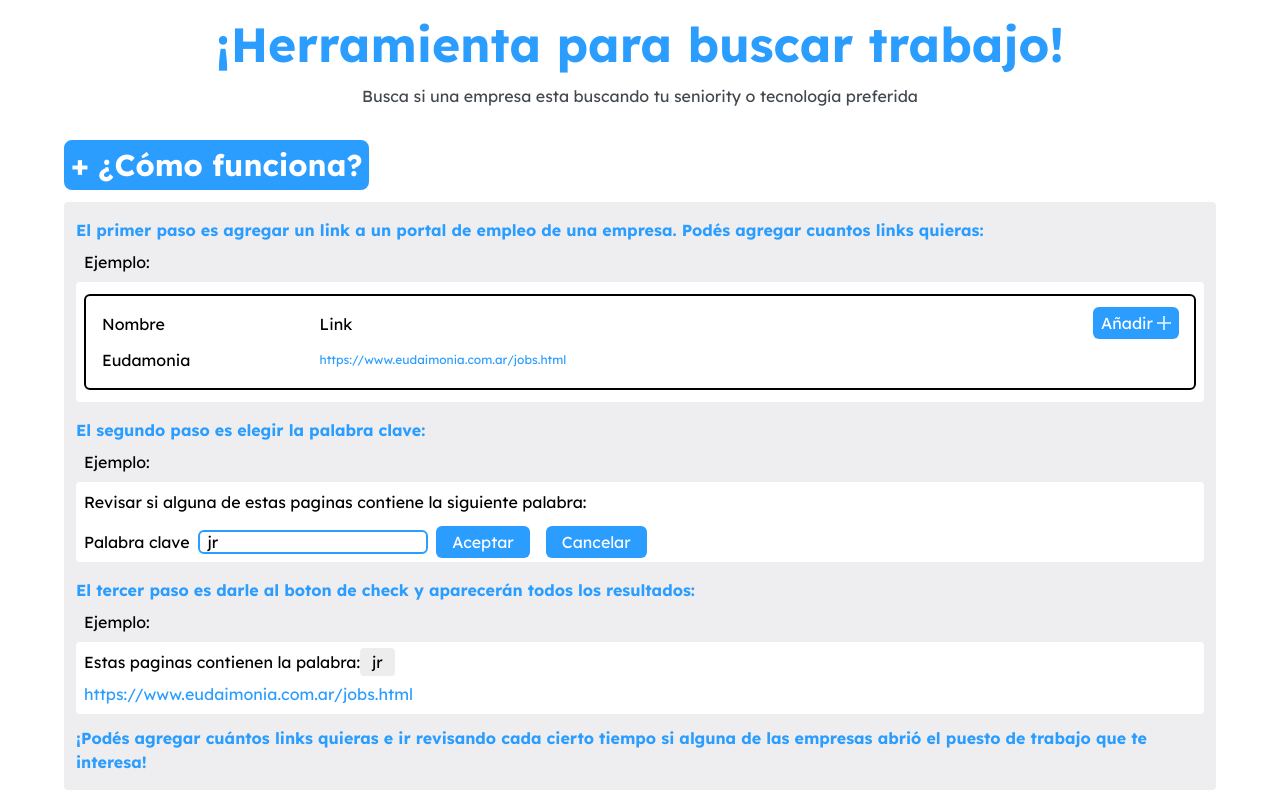
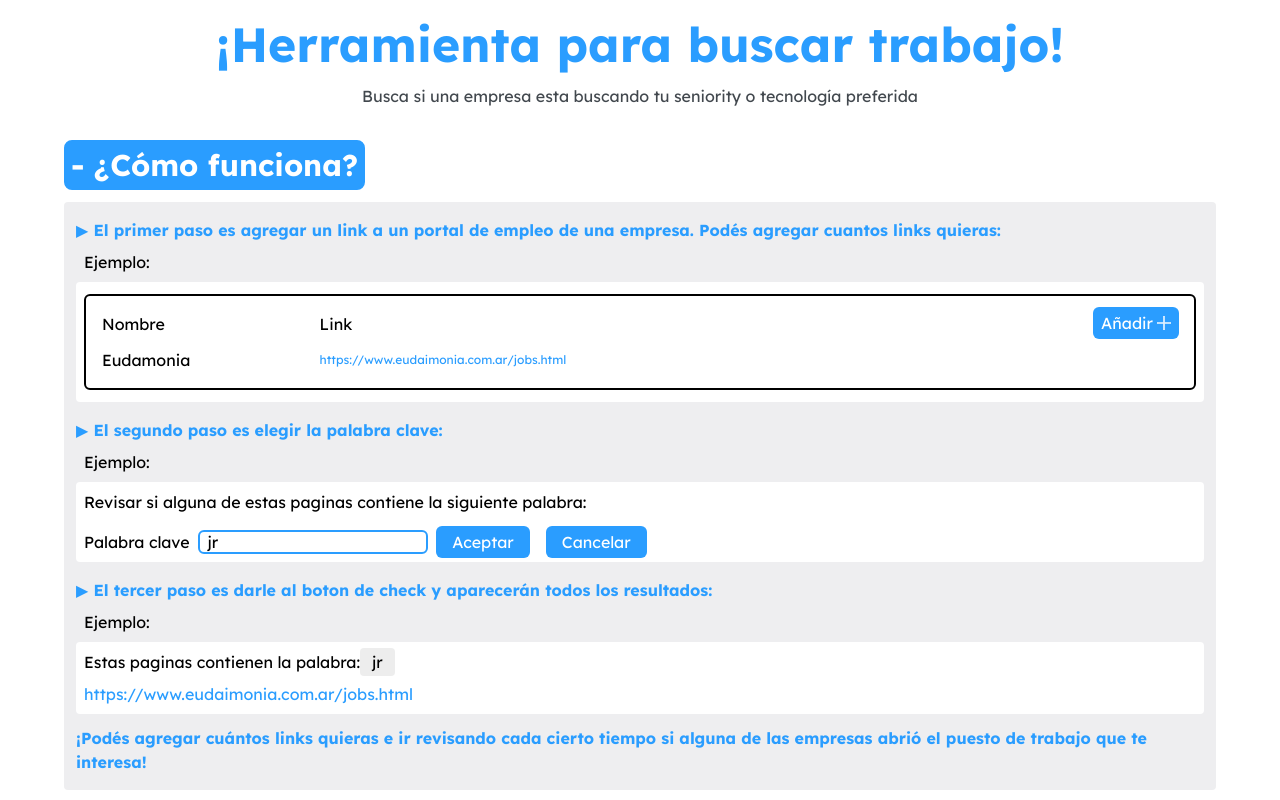
Before and after one commit to Facug03/buscar-trabajo, a React (Vite) app in the folder front/: page / in a window 1280 px wide. Both pictures are taken after a click on the element "+ ¿Cómo funciona?". Shown: the top 800 px of the page. Built offline with nearby package versions, Linux system fonts and the light colour scheme.

Commit message:
emoji added

```diff
--- a/front/src/components/Explanation.tsx
+++ b/front/src/components/Explanation.tsx
@@ -10,14 +10,14 @@ export default function Explanation() {
         onClick={() => setInfo(!info)}
       >
         <h2 className='text-3xl font-lexendBold text-white max-[355px]:text-2xl'>
-          + ¿Cómo funciona?
+          <span>{info ? '-' : '+'}</span> ¿Cómo funciona?
         </h2>
       </div>
       {info && (
         <div className='bg-[#eeeef0] px-3 py-4 rounded'>
           <div className='mb-4'>
             <h3 className='mb-2 text-base text-primary font-lexendBold'>
-              El primer paso es agregar un link a un portal de empleo de una
+              ▶ El primer paso es agregar un link a un portal de empleo de una
               empresa. Podés agregar cuantos links quieras:
             </h3>
             <p className='mb-2 pl-2'>Ejemplo:</p>
@@ -25,7 +25,7 @@ export default function Explanation() {
               <div className='relative grid gap-3 p-4 grid-cols-5 max-ph:grid-cols-1 items-center rounded-md border-black border-2 whitespace-nowrap'>
                 <div>Nombre</div>
                 <div className='col-span-4 max-ph:hidden'>Link</div>
-                <button className='absolute right-[15px] top-[11px] flex items-center gap-1 bg-primary py-1 px-2 text-white rounded-md hover:bg-secondary duration-200 ease-linear'>
+                <span className='absolute right-[15px] top-[11px] flex items-center gap-1 bg-primary py-1 px-2 text-white rounded-md'>
                   Añadir
                   <svg
                     stroke='#ffffff'
@@ -37,7 +37,7 @@ export default function Explanation() {
                   >
                     <polygon points='42,20 22,20 22,0 20,0 20,20 0,20 0,22 20,22 20,42 22,42 22,22 42,22 '></polygon>
                   </svg>
-                </button>
+                </span>
                 <div className='cursor-pointer overflow-hidden overflow-ellipsis'>
                   Eudamonia
                 </div>
@@ -48,7 +48,7 @@ export default function Explanation() {
             </div>
           </div>
           <h3 className='mb-2 text-base text-primary font-lexendBold'>
-            El segundo paso es elegir la palabra clave:
+            ▶ El segundo paso es elegir la palabra clave:
           </h3>
           <p className='mb-2 pl-2'>Ejemplo:</p>
           <div className='bg-white p-2 rounded mb-4'>
@@ -73,7 +73,7 @@ export default function Explanation() {
             </div>
           </div>
           <h3 className='mb-2 text-base text-primary font-lexendBold'>
-            El tercer paso es darle al boton de check y aparecerán todos los
+            ▶ El tercer paso es darle al boton de check y aparecerán todos los
             resultados:
           </h3>
           <p className='mb-2 pl-2'>Ejemplo:</p>
```
